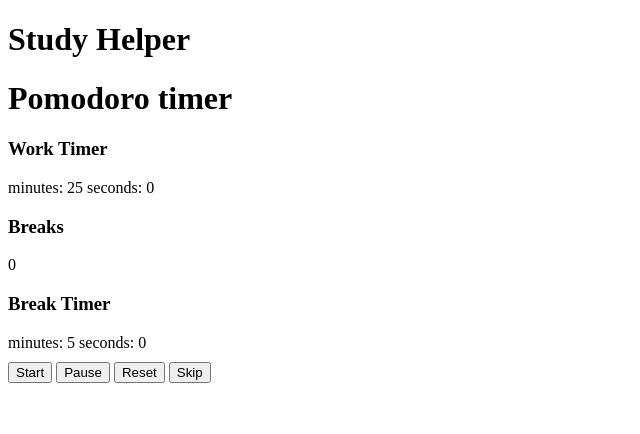
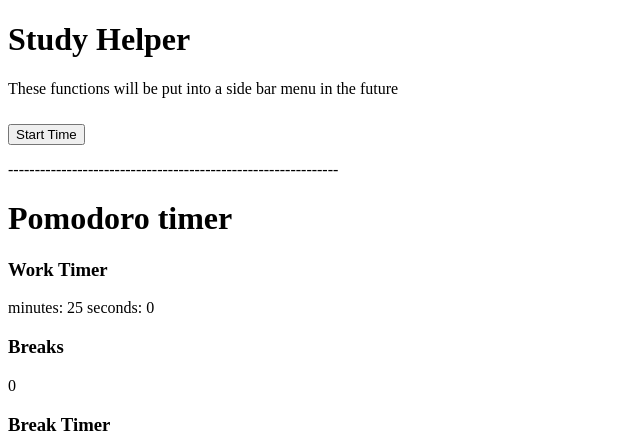
Before and after one commit to Eugene-Chan2021Fall/Project-FlashCard, a Flask app: page /pomodoro-timer in a window 1280 px wide. Shown: the top 434 px of the page, without its empty margins (0-640 px from the left). Run offline with Flask 2, Linux system fonts and the light colour scheme; a user stored in the database is signed in.

Commit message:
Functional Timer to display elasped time. Added a user_menu to jinja templates to allow for a menu to be displayed on all pages after logging in.

```diff
--- /dev/null
+++ b/myapp/static/js/pomodoro.js
@@ -0,0 +1,90 @@
+var start = document.getElementById('start');
+var reset = document.getElementById('reset');
+var pause = document.getElementById('pause');
+var skip = document.getElementById('skip');
+
+var wm = document.getElementById('workmins');
+var ws = document.getElementById('worksecs');
+var bm = document.getElementById('brkmins');
+var bs = document.getElementById('brksecs');
+var counter = document.getElementById('counter');
+
+//Starting Timer Function
+var startTimer;
+
+start.addEventListener('click', function(){
+    if(startTimer === undefined){
+        startTimer = setInterval(timer, 1000);
+    } else {
+        alert("Timer is already running");
+    }
+})
+
+//Reset Timer Function
+reset.addEventListener('click', function(){
+  wm.innerText = 25;
+  ws.innerText = 0;
+  bm.innerText = 5;
+  bs.innerText = 0;
+  counter.innerText = 0;
+})
+
+//Stop Timer Function
+pause.addEventListener('click', function(){
+  stopTimer()
+  startTimer = undefined;
+})
+
+//Skip To Next Pomodoro Phase
+skip.addEventListener('click', function(){
+    if(wm.innerText == 0 && ws.innerText == 0){
+        bm.innerText = 0;
+        bs.innerText = 0;
+    } else {
+        wm.innerText = 0;
+        ws.innerText = 0;
+    }
+})
+
+//Timer Function
+function timer(){
+    //Work Timer
+    if(ws.innerText != 0){
+        ws.innerText--;
+    } else if(wm.innerText != 0 && ws.innerText == 0){
+        ws.innerText = 59;
+        wm.innerText--;
+    }
+
+    //Break Timer
+    if(wm.innerText == 0 && ws.innerText == 0){
+        if(bs.innerText != 0){
+            bs.innerText--;
+        } else if(bm.innerText != 0 && bs.innerText == 0){
+            bs.innerText = 59;
+            bm.innerText--;
+        }
+    }
+
+    //Increment Counter after a complete cycle. Every four cycle gives a 15 min break instead of the normal 5 min.
+    if(wm.innerText == 0 && ws.innerText == 0 && bm.innerText == 0 && bs.innerText == 0){
+        wm.innerText = 25;
+        ws.innerText = 0;
+
+        //Checks what type of break the user should recieve
+        var breakTime = 0;
+        var val = parseInt(counter.innerHTML);
+
+        if ((val + 1) % 4 === 0 && val != 0){
+          breakTime = 15;
+        } else {
+            breakTime = 5}
+        bm.innerText = breakTime;
+        bs.innerText = 0;
+    	counter.innerText++;
+    }
+}
+//Stopping Timer Function
+function stopTimer(){
+  clearInterval(startTimer);
+}
--- /dev/null
+++ b/myapp/static/js/timer.js
@@ -0,0 +1,37 @@
+var start = document.getElementById('start_timer');
+var stop = document.getElementById('stop_timer');
+var inuse;
+
+
+if (localStorage.getItem('inuse') == undefined || localStorage.getItem('inuse') == false){
+    document.getElementById('start_timer').style.visibility = 'visible';
+    document.getElementById('stop_timer').style.visibility = 'hidden';
+}
+if(localStorage.getItem('inuse')){
+    document.getElementById('start_timer').style.visibility = 'hidden';
+    document.getElementById('stop_timer').style.visibility = 'visible';
+}
+/**
+*   Start Timer Function
+*/
+start.addEventListener('click', function(){
+    localStorage.setItem('startTime', new Date().getTime());
+    alert("You have started a study session.");
+    inuse = true;
+    localStorage.setItem('inuse', inuse);
+    document.getElementById('start_timer').style.visibility = 'hidden';
+    document.getElementById('stop_timer').style.visibility = 'visible';
+})
+
+/**
+*   Stop Timer Function
+*/
+stop.addEventListener('click', function(){
+    var time = (new Date().getTime() - localStorage.getItem('startTime'))/1000;
+    alert("You have studied for " + time + "seconds.");
+    document.getElementById('start_timer').style.visibility = 'visible';
+    document.getElementById('stop_timer').style.visibility = 'hidden';
+    inuse = false;
+    localStorage.setItem('inuse', inuse);
+    localStorage.clear();
+})
--- a/myapp/templates/base.html
+++ b/myapp/templates/base.html
@@ -5,6 +5,12 @@
 	<h1>Study Helper</h1>
     </head>
     <body>
+        <!--User Menu-->
+        {% if current_user.is_authenticated %}
+            {% block menu %}
+            {% endblock %}
+        {% endif %}
+    <!--Flashed Messages-->
 	{% with messages = get_flashed_messages() %}
         {% if messages %}
         <ul>
@@ -14,7 +20,7 @@
         </ul>
         {% endif %}
         {% endwith %}
-
+    <!--Webpage Content-->
 	{% block content %}
 	{% endblock %}
     </body>
--- a/myapp/templates/pomodoro_timer.html
+++ b/myapp/templates/pomodoro_timer.html
@@ -1,4 +1,4 @@
-{% extends "base.html" %}
+{% extends "user_menu.html" %}
 <head>
     <link rel="stylesheet" href="{{ url_for('static', filename='css/pomodoro.css') }}">
 </head>
@@ -30,97 +30,8 @@
     <button id="skip" class="btn">Skip</button>
 </div>
 
-<!-- Java Script-->
-<script>
-var start = document.getElementById('start');
-var reset = document.getElementById('reset');
-var pause = document.getElementById('pause');
-var skip = document.getElementById('skip');
 
-var wm = document.getElementById('workmins');
-var ws = document.getElementById('worksecs');
-var bm = document.getElementById('brkmins');
-var bs = document.getElementById('brksecs');
-var counter = document.getElementById('counter');
+    <script src="{{ url_for('static', filename='js/pomodoro.js') }}"></script>
 
-//Starting Timer Function
-var startTimer;
 
-start.addEventListener('click', function(){
-    if(startTimer === undefined){
-        startTimer = setInterval(timer, 1000);
-    } else {
-        alert("Timer is already running");
-    }
-})
-
-//Reset Timer Function
-reset.addEventListener('click', function(){
-  wm.innerText = 25;
-  ws.innerText = 0;
-  bm.innerText = 5;
-  bs.innerText = 0;
-  counter.innerText = 0;
-})
-
-//Stop Timer Function
-pause.addEventListener('click', function(){
-  stopTimer()
-  startTimer = undefined;
-})
-
-//Skip To Next Pomodoro Phase
-skip.addEventListener('click', function(){
-    if(wm.innerText == 0 && ws.innerText == 0){
-        bm.innerText = 0;
-        bs.innerText = 0;
-    } else {
-        wm.innerText = 0;
-        ws.innerText = 0;
-    }
-})
-
-//Timer Function
-function timer(){
-    //Work Timer
-    if(ws.innerText != 0){
-        ws.innerText--;
-    } else if(wm.innerText != 0 && ws.innerText == 0){
-        ws.innerText = 59;
-        wm.innerText--;
-    }
-
-    //Break Timer
-    if(wm.innerText == 0 && ws.innerText == 0){
-        if(bs.innerText != 0){
-            bs.innerText--;
-        } else if(bm.innerText != 0 && bs.innerText == 0){
-            bs.innerText = 59;
-            bm.innerText--;
-        }
-    }
-
-    //Increment Counter after a complete cycle. Every four cycle gives a 15 min break instead of the normal 5 min.
-    if(wm.innerText == 0 && ws.innerText == 0 && bm.innerText == 0 && bs.innerText == 0){
-        wm.innerText = 25;
-        ws.innerText = 0;
-
-        //Checks what type of break the user should recieve
-        var breakTime = 0;
-        var val = parseInt(counter.innerHTML);
-
-        if ((val + 1) % 4 === 0 && val != 0){
-          breakTime = 15;
-        } else {
-            breakTime = 5}
-        bm.innerText = breakTime;
-        bs.innerText = 0;
-    	counter.innerText++;
-    }
-}
-//Stopping Timer Function
-function stopTimer(){
-  clearInterval(startTimer);
-}
-</script>
 {% endblock %}
--- a/myapp/templates/user_home.html
+++ b/myapp/templates/user_home.html
@@ -1,7 +1,6 @@
-{% extends "base.html" %}
+{% extends "user_menu.html" %}
 {% block content %}
     <h1>Welcome {{ name }}!</h1>
     <a href="/pomodoro-timer"</a>Pomodoro Timer</a>
     <a href="/logout">Logout</a>
 {% endblock %}
-~
--- /dev/null
+++ b/myapp/templates/user_menu.html
@@ -0,0 +1,12 @@
+{% extends "base.html" %}
+{% block menu %}
+    <!--Timer-->
+    <p>These functions will be put into a side bar menu in the future</p>
+    <button id="start_timer" class="btn">Start Time</button>
+    <button id="stop_timer" class="btn">Stop Time</button>
+    <p>--------------------------------------------------------------</p>
+
+
+    <script src="{{ url_for('static', filename='js/timer.js') }}"></script>
+
+{% endblock %}
```
